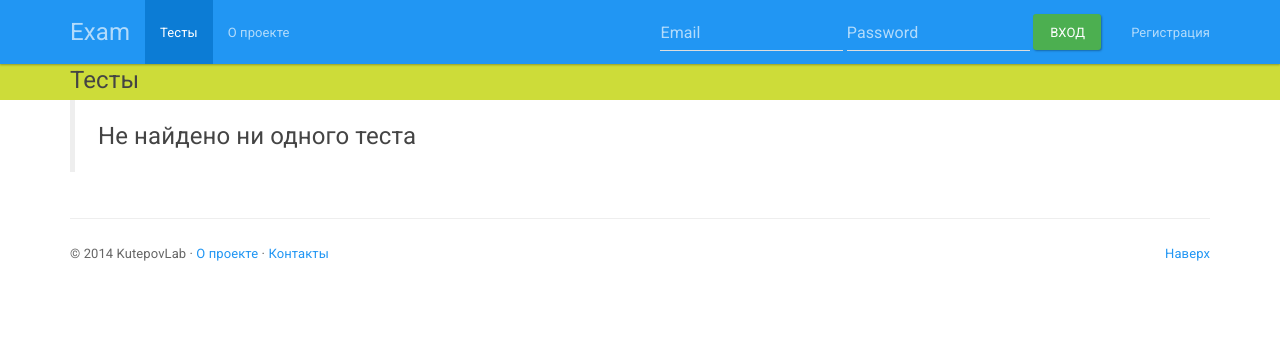
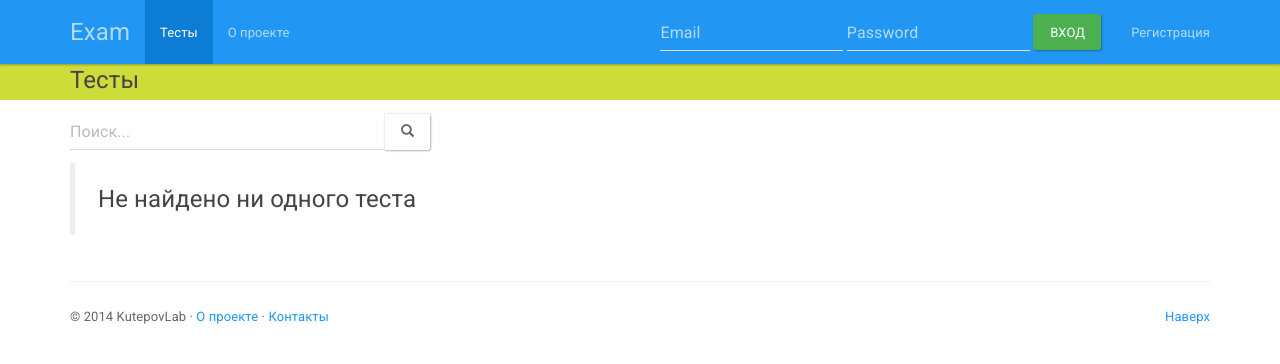
Before and after one commit to AlexeyKutepov/exam_project, a Django app: page /tests/ in a window 1280 px wide. Shown: the top 364 px of the page. Run offline with Django 3.2, Linux system fonts and the light colour scheme; data that the repository does not hold is empty; some libraries are stand-ins or nearby versions.

Commit message:
I added the search test function

```diff
--- a/exam/models.py
+++ b/exam/models.py
@@ -140,7 +140,7 @@ class Test(models.Model):
     author = models.ForeignKey(settings.AUTH_USER_MODEL)
     # The category of the test
     category = models.ForeignKey(Category)
-    # Date and time
+    # date and time of create test
     date_and_time = models.DateTimeField(default=timezone.now())
     # How many users complete this test.
     rating = models.IntegerField(default=0)
--- a/exam/views.py
+++ b/exam/views.py
@@ -1,4 +1,5 @@
 from django.core.exceptions import SuspiciousOperation
+from django.db.models import Q
 from django.shortcuts import render
 from django.contrib.auth.decorators import login_required
 from django.template import Context
@@ -95,7 +96,14 @@ def journal(request, id):
 
 
 def get_test_list(request):
-    test_list = Test.objects.all()
+    if "search" in request.GET:
+        search_query = request.GET["search"]
+        query_set = Q()
+        for term in search_query.split():
+            query_set |= Q(name__contains=term)
+        test_list = Test.objects.filter(query_set)
+    else:
+        test_list = Test.objects.order_by('-date_and_time', '-rating')
     return render(request, "exam/test_list.html", {"test_list": test_list})
 
 
--- a/templates/exam/test_list.html
+++ b/templates/exam/test_list.html
@@ -14,6 +14,23 @@
     </div>
 {% endblock %}
 {% block content %}
+    <p></p>
+    <div class="row">
+        <div class="col-lg-4">
+            <form action="{% url "get_test_list" %}" method="get">
+                {% csrf_token %}
+                <div class="input-group">
+                    <input id="inputSearch" type="text" name="search" class="form-control" placeholder="Поиск...">
+                    <span class="input-group-btn">
+                        <button id="btnSearch" class="btn btn-default" type="submit" name="btnSearch">
+                            <span class="glyphicon glyphicon-search" aria-hidden="true"></span>
+                        </button>
+                    </span>
+                </div>
+            </form>
+        </div>
+    </div>
+    <p></p>
     <div class="row">
         <div class="col-lg-12">
             {% if test_list %}
@@ -23,6 +40,7 @@
                         <th>#</th>
                         <th>Название теста</th>
                         <th>Категория</th>
+                        <th>Дата создания</th>
                         <th>Автор</th>
                         <th>Рейтинг</th>
                         <th>Действия</th>
@@ -34,6 +52,7 @@
                             <th>{{ forloop.counter }}</th>
                             <td>{{ test.name }}</td>
                             <td>{{ test.category }}</td>
+                            <td>{{ test.date_and_time|date:"d.m.Y" }}</td>
                             <td>{{ test.author.get_short_name }}</td>
                             <td>{{ test.rating }}</td>
                             <td>
```
